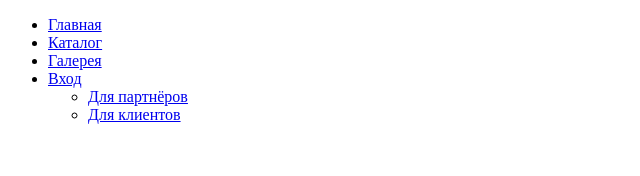
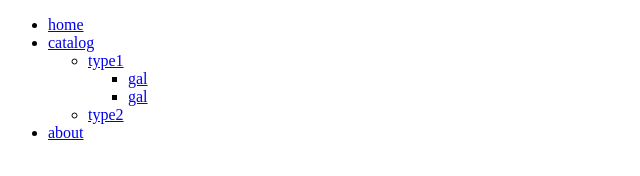
Before and after one commit to litvinovvo/geekbrains-js2, a plain HTML site: page lesson1/menu.html in a window 1280 px wide. Shown: the whole page, without its empty margins (0-640 px from the left). Drawn offline with Linux system fonts and the light colour scheme.

Commit message:
add menu.add menuitem.add methods, store htmlnode in instances

```diff
--- a/lesson1/menu.html
+++ b/lesson1/menu.html
@@ -14,127 +14,84 @@
         function Container() {
             this.id = "";
             this.className = "";
-            this.htmlCode = "";
+            this.element = "";
         }
         Container.prototype.render = function () {
-            return this.htmlCode;
+            return this.element;
         }
-        Container.prototype.remove = function (removeSubmenu) {
-            // document.getElementById(this.id).remove();
-            if(removeSubmenu)this.isSubmenuRemoved = true;
-            else this.isRemoved = true;
+        Container.prototype.remove = function () {
+            this.element.remove();
         }
-        function Menu(my_id, my_class, my_items,my_selector) {
+        function Menu(my_id, my_class, my_selector) {
             Container.call(this);
             this.id = my_id;
             this.className = my_class;
-            this.items = my_items;
-            this.selector = my_selector || false;
+            this.items = [];
+            this.container = document.querySelector(my_selector) || false;
         }
 
         Menu.prototype = Object.create(Container.prototype);
+        Menu.prototype.constructor = Menu;
+        Menu.prototype.add = function(item){
+            this.items.push(item);
+            if(this.element)this.element.appendChild(item.render())
 
-        Menu.prototype.constructor = Menu;
+        }
+        Menu.prototype.render = function () {
+            const ulEl = document.createElement('ul');
+            ulEl.id = this.id;
+            ulEl.classList.add(this.className);
+            for(item in this.items){
+                ulEl.appendChild(this.items[item].render())
+            }
 
+            if(this.container)this.container.appendChild(ulEl);
+            this.element = ulEl;
+            return ulEl;
 
+        }
 
-        function MenuItem(my_href, my_name, my_id, my_submenu) {
+        function MenuItem(my_href, my_name, my_submenu) {
             Container.call(this);
             this.className = "menu-item";
             this.href = my_href;
             this.name = my_name;
-            this.id = my_id;
-            this.submenu = my_submenu || false;  // menu item can have submenu
-            this.isRemoved = false;
-            this.isSubmenuRemoved = false;
+            this.submenu = my_submenu ? my_submenu.render() : false;  // menu item can have submenu
         }
         MenuItem.prototype = Object.create(Container.prototype);
         MenuItem.prototype.constructor = MenuItem;
+        MenuItem.prototype.add = function(submenu){
+            this.submenu = submenu.render();
+            this.element.appendChild(this.submenu);
+        }
         MenuItem.prototype.render = function () {
-            var el = "";
-            if(!this.isRemoved) el+= `
-            <li id="${this.id}" class="${this.className}">
-                <a href="${this.href}">${this.name}</a>
-                ${this.submenu instanceof Menu && !this.isSubmenuRemoved ? this.submenu.render() : ''}
-            </li>`;
-            // if(this.submenu instanceof Menu) return `<li id="${this.id}" class="${this.className}"><a href="${this.href}">${this.name}</a>${this.submenu.render()}</li>`;
-            // else return `<li id="${this.id}" class="${this.className}"><a href="${this.href}">${this.name}</a></li>`;
-            return el;
+            const liEl = document.createElement('li');
+            const aEl = document.createElement('a');
+            liEl.classList.add(this.className);
+            aEl.href = this.href;
+            aEl.innerText = this.name;
+            liEl.appendChild(aEl);
+            this.element = liEl;
+            if(this.submenu)this.element.appendChild(this.submenu)
+            return this.element;
+
         }
 
 
-        Menu.prototype.render = function () {
-            var container = false;
-            if(this.selector && document.querySelector(this.selector))container = document.querySelector(this.selector);
 
+        const submenu2 = new Menu('submenu2','submenu2');
+        submenu2.add(new MenuItem('/gal/1','gal'));
+        submenu2.add(new MenuItem('/gal/2','gal'));
 
-            var result = "<ul class='" + this.className + "' id='" + this.id + "'>";
-            for (var item in this.items) {
-                if (this.items[item] instanceof MenuItem) {
-                    result += this.items[item].render();
-                }
-            }
-            result += "</ul>";
+        const submenu1 = new Menu('submenu1','submenu1');
+        submenu1.add(new MenuItem('/cat/1','type1',submenu2));
+        submenu1.add(new MenuItem('/cat/2','type2'));
 
-            if(container) {
-                container.innerHTML = result;
-                // console.log(container,container.innerHtml)
-            }
-            return result;
-        }
-
-        //create submenus
-
-        var s_item1 = new MenuItem("/login/b2b/", "Для партнёров","b2b");
-        var s_item2 = new MenuItem("/login/b2c/", "Для клиентов","b2c");
-        var s_items = [];
-        s_items.push(s_item1);
-        s_items.push(s_item2);
-        var lSubmenu = new Menu("login_submenu","my_subclass",s_items);
-
-        var b_item1 = new MenuItem("/catalogue/pro/small/", "Малый бизнес","small");
-        var b_item2 = new MenuItem("/catalogue/pro/enterprise/", "Корпорации","enterprise");
-        var b_items = [];
-        b_items.push(b_item1);
-        b_items.push(b_item2);
-        var bSubmenu = new Menu("business_submenu","my_subclass",b_items);
-
-        var p_item1 = new MenuItem("/catalogue/entry/", "Начального уровня","entry");
-        var p_item2 = new MenuItem("/catalogue/pro/", "Для профессионалов","pro",bSubmenu);
-        var p_items = [];
-        p_items.push(p_item1);
-        p_items.push(p_item2);
-        var pSubmenu = new Menu("product_submenu","my_subclass",p_items);
-
-        //create main menu
-
-        var m_item1 = new MenuItem("/", "Главная","main");
-        var m_item2 = new MenuItem("/catalogue/", "Каталог","catalog",pSubmenu);
-        var m_item3 = new MenuItem("/gallery/", "Галерея","gallery");
-        var m_item4 = new MenuItem("/login/", "Вход","login",lSubmenu);
-        var m_items = [];
-        m_items.push(m_item1);
-        m_items.push(m_item2);
-        m_items.push(m_item3);
-        m_items.push(m_item4);
-
-        var menu = new Menu("my_menu", "My_class", m_items,".menu-container");
+        const menu =  new Menu('menu','menu','.menu-container');
+        menu.add(new MenuItem("/home",'home'));
+        menu.add(new MenuItem("/catalog",'catalog',submenu1));
+        menu.add(new MenuItem("/about",'about'));
         menu.render();
-
-
-
-        // addEventListener('DOMContentLoaded',()=>{
-
-        // })
-        // container.innerHtml = menu.render();
-        //test remove menu item
-
-        setTimeout(()=> {
-            menu.items[1].remove("removeSubmenu");
-            console.log("b_item1 was removed from menu");
-            menu.render();
-            console.log("menu was re rendered");
-        },3000);
 
     </script>
 
```
